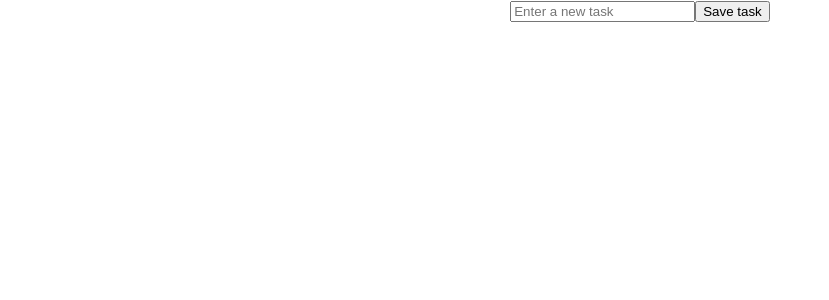
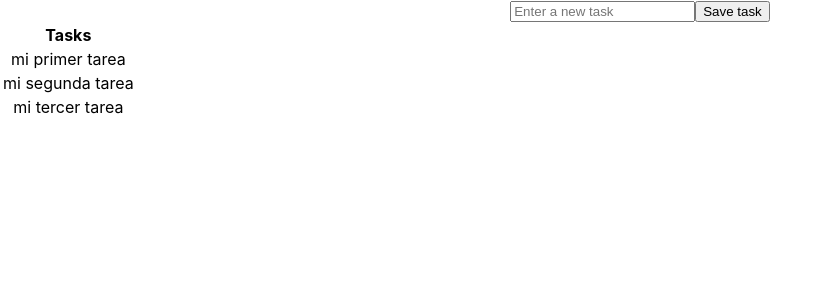
Before and after one commit to Googluu/tasksAdd_localStorage, a React (Create React App) app: page / in a window 1280 px wide. Shown: the top 300 px of the page, without its empty margins (0-829 px from the left). Built offline with nearby package versions, Linux system fonts and the light colour scheme.

Commit message:
:memo: add new task

```diff
--- a/src/App.js
+++ b/src/App.js
@@ -1,12 +1,55 @@
+import {useState} from 'react';
 import './App.css';
 import {TaskCreator} from './components/TaskCreator'
 
 function App() {
 
+  const [tasksItems, setTasksItems] = useState([
+    {
+      name: 'mi primer tarea',
+      done: false
+    },
+    {
+      name: 'mi segunda tarea',
+      done: false
+    },
+    {
+      name: 'mi tercer tarea',
+      done: false
+    },
+  ])
+
+  function createNewTask(taskName) {
+    if (!tasksItems.find(task => task.name === taskName)) {
+    setTasksItems([
+      ...tasksItems,
+      {name: taskName, donde: false}
+    ])
+    }
+  }
+
   return (
     <div className="App">
+      <TaskCreator createNewTask={createNewTask} />
 
-      <TaskCreator />
+      <table>
+        <thead>
+          <tr>
+            <th>Tasks</th>
+          </tr>
+        </thead>
+        <tbody>
+          {
+            tasksItems.map(task => (
+              <tr key={task.name}>
+                <td>
+                  {task.name}
+                </td>
+              </tr>
+            ))
+          }
+        </tbody>
+      </table>
 
     </div>
   );
--- a/src/components/TaskCreator.js
+++ b/src/components/TaskCreator.js
@@ -1,11 +1,11 @@
 import {useState} from 'react';
 
-export const TaskCreator = () => {
-
-    const [ newTaskName, setNewTaskName ] = useState()
+export const TaskCreator = ({createNewTask}) => {
+    const [ newTaskName, setNewTaskName ] = useState('');
 
     const handleSubmit = (e) => {
       e.preventDefault();
+      createNewTask(newTaskName)
       localStorage.setItem('tasks', newTaskName)
       setNewTaskName('')
     }
```
